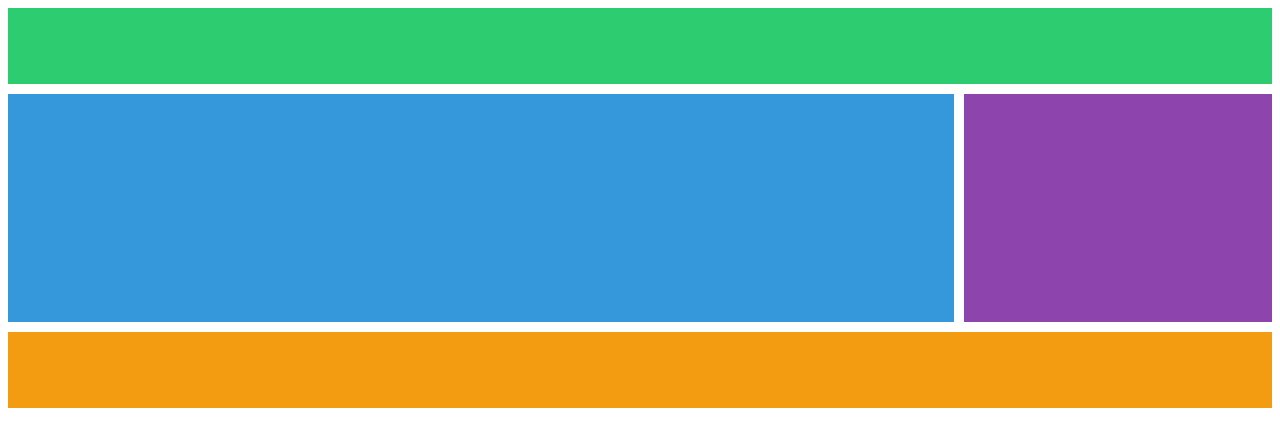
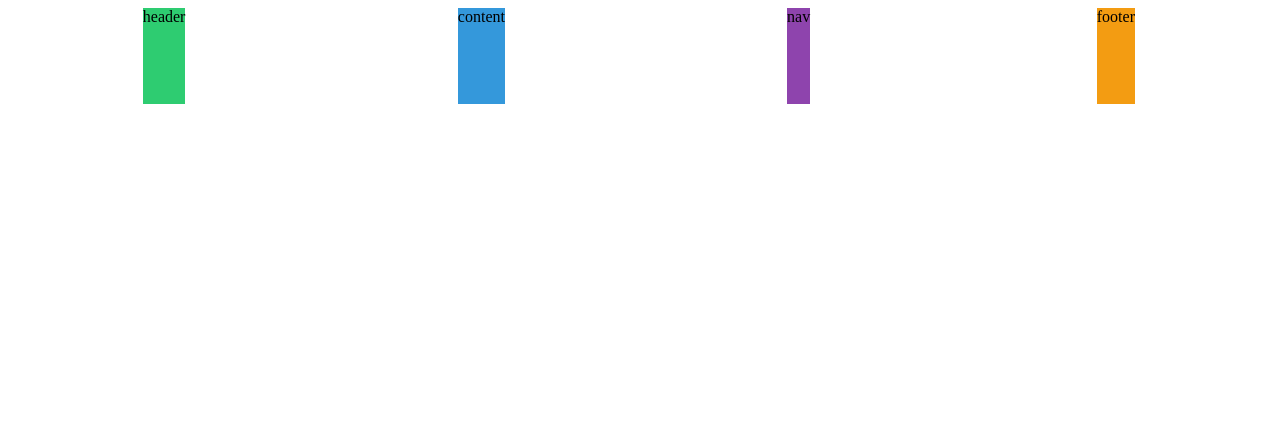
Before and after one commit to onethegarden/css-layout-master, a plain HTML site: page index.html in a window 1280 px wide. Drawn offline with Linux system fonts and the light colour scheme.

Commit message:
#2.8 Place Items

```diff
--- a/index.html
+++ b/index.html
@@ -11,10 +11,10 @@
 
 <body>
   <div class="grid">
-    <div class="header"></div>
-    <div class="content"></div>
-    <div class="nav"></div>
-    <div class="footer"></div>
+    <div class="header">header</div>
+    <div class="content">content</div>
+    <div class="nav">nav</div>
+    <div class="footer">footer</div>
   </div>
 </body>
 
--- a/style.css
+++ b/style.css
@@ -1,27 +1,22 @@
 .grid {
   display: grid;
-  gap: 10px;
+  gap: 5px;
   height: 50vh;
-  grid-template:
-    [header-start] "header header header header" 1fr [header-end]
-    [content-start] "content content content nav" 3fr [content-end]
-    [footer-start] "footer footer footer footer" 1fr [footer-end] / 1fr 1fr 1fr 1fr;
+  grid-template-columns: repeat(4, 1fr);
+  grid-template-rows: repeat(4, 1fr);
+  place-items: stretch center;
 }
 
 .header {
   background-color: #2ecc71;
-  grid-area: header;
 }
 
 .content {
   background-color: #3498db;
-  grid-area: content;
 }
 .nav {
   background-color: #8e44ad;
-  grid-area: nav;
 }
 .footer {
   background-color: #f39c12;
-  grid-area: footer;
 }
```
Also changed, not shown: README.md.
